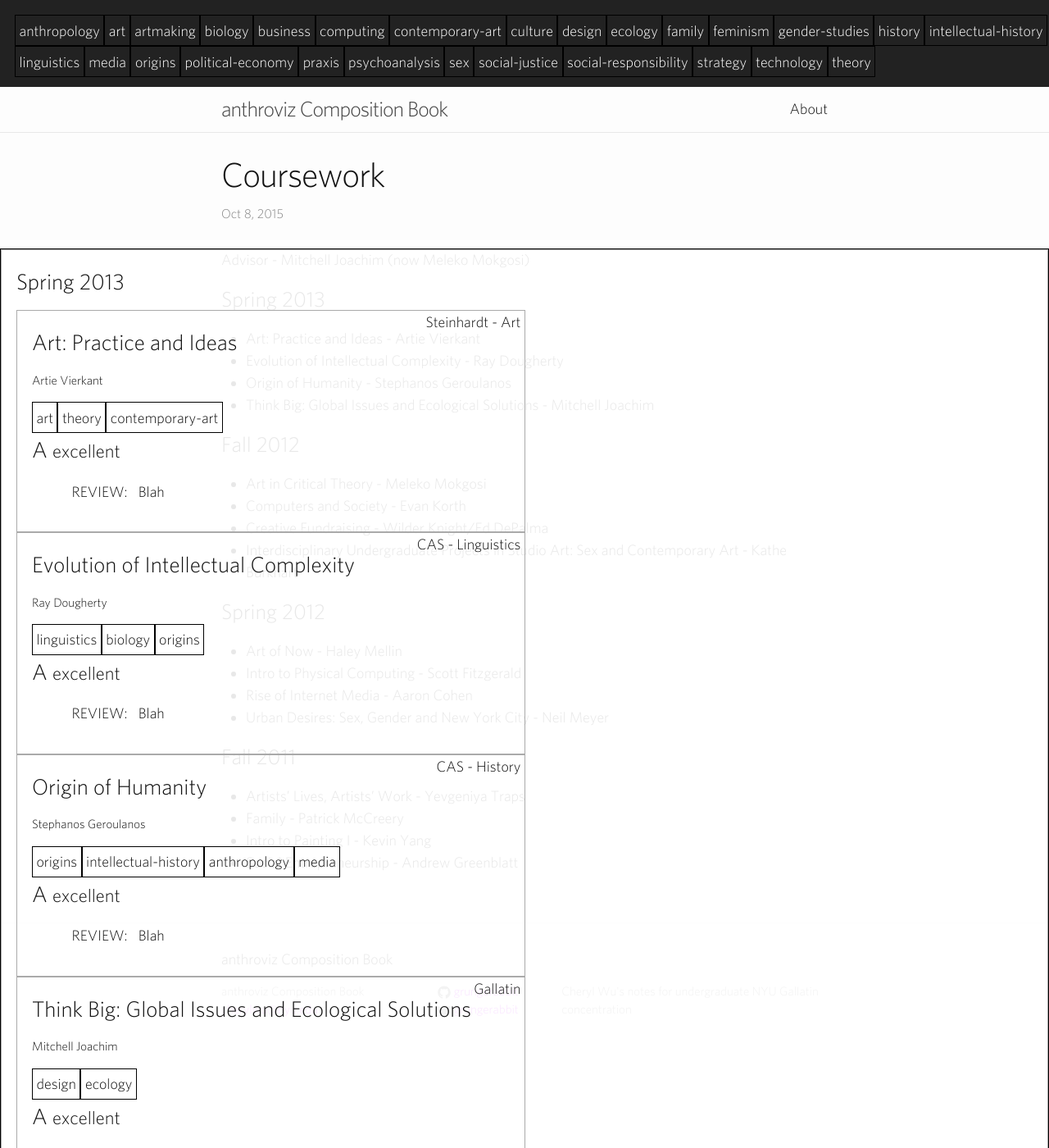
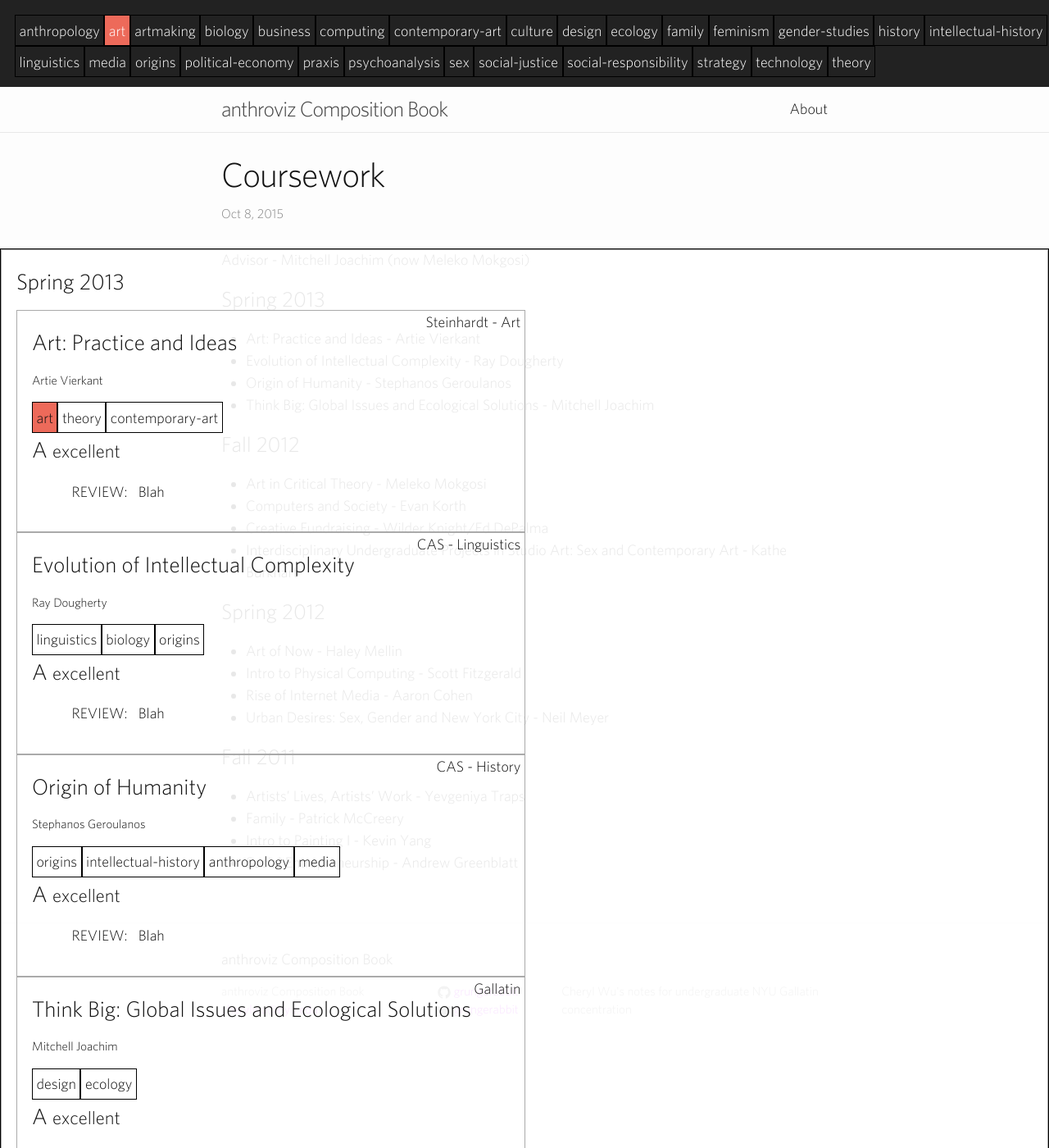
Before and after one commit to anthroviz/compbook, a Jekyll site: the page built from _posts/2015-10-08-coursework.markdown, in a window 1280 px wide and 1400 px high. Shown: the whole window at 82% size. Built offline with Jekyll 4.4.1, drawn with Linux system fonts in a browser that asks for light colours; nearby versions of some CDN libraries.

Commit message:
set up and start color coding

```diff
--- a/_posts/2015-10-08-coursework.markdown
+++ b/_posts/2015-10-08-coursework.markdown
@@ -312,7 +312,7 @@ var coursework = {
 		}
 
 		function makeTag(template, currentTag) {
-			template.push('<span class="course-tag">' + currentTag + '</span>')
+			template.push('<span class="course-tag ' + currentTag + '">' + currentTag + '</span>')
 		}
 
 		function checkTag(currentTag) {
@@ -426,6 +426,11 @@ body {
 	padding: 1em;
 	height: 70px;
 }
+
+/* course tag lyfe */
+.course-tag.art {
+	background-color: #ED6A5A;
+}
 </style>
 
 <div class="courses__overview">
```
